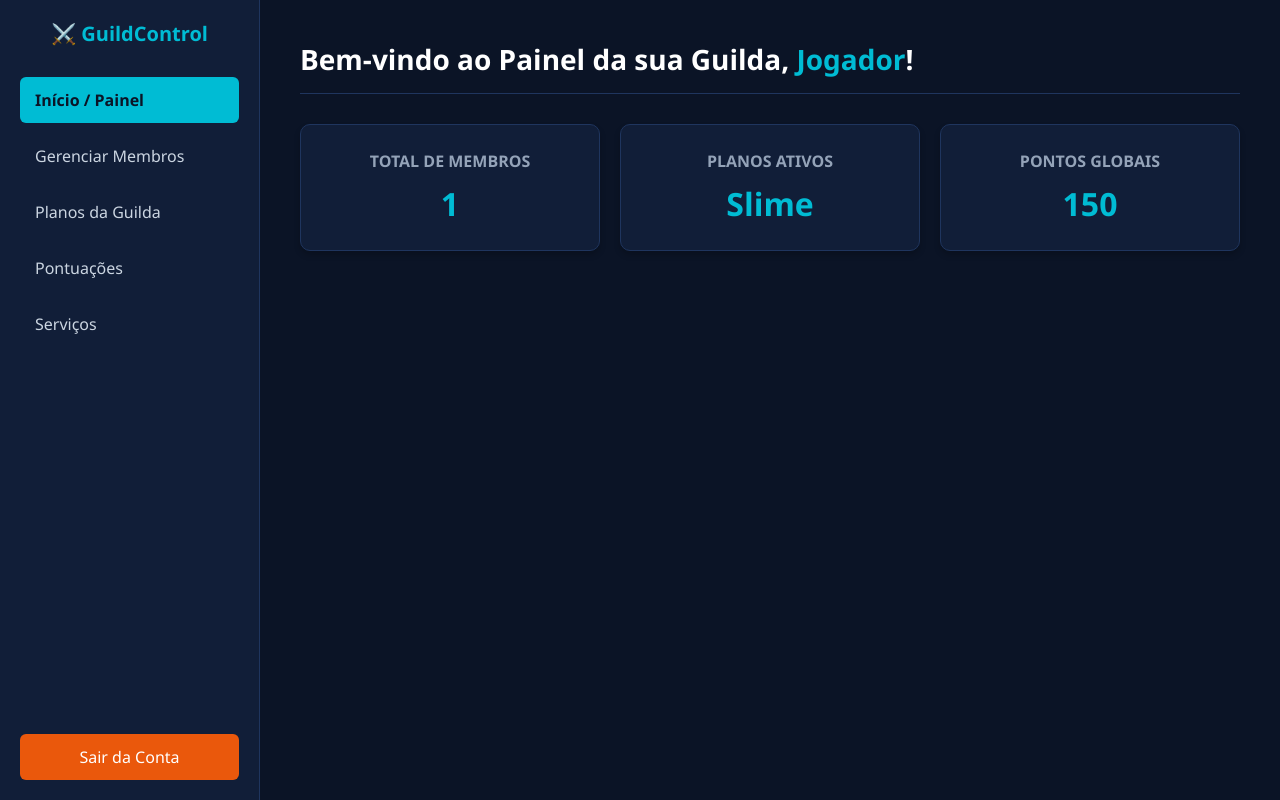
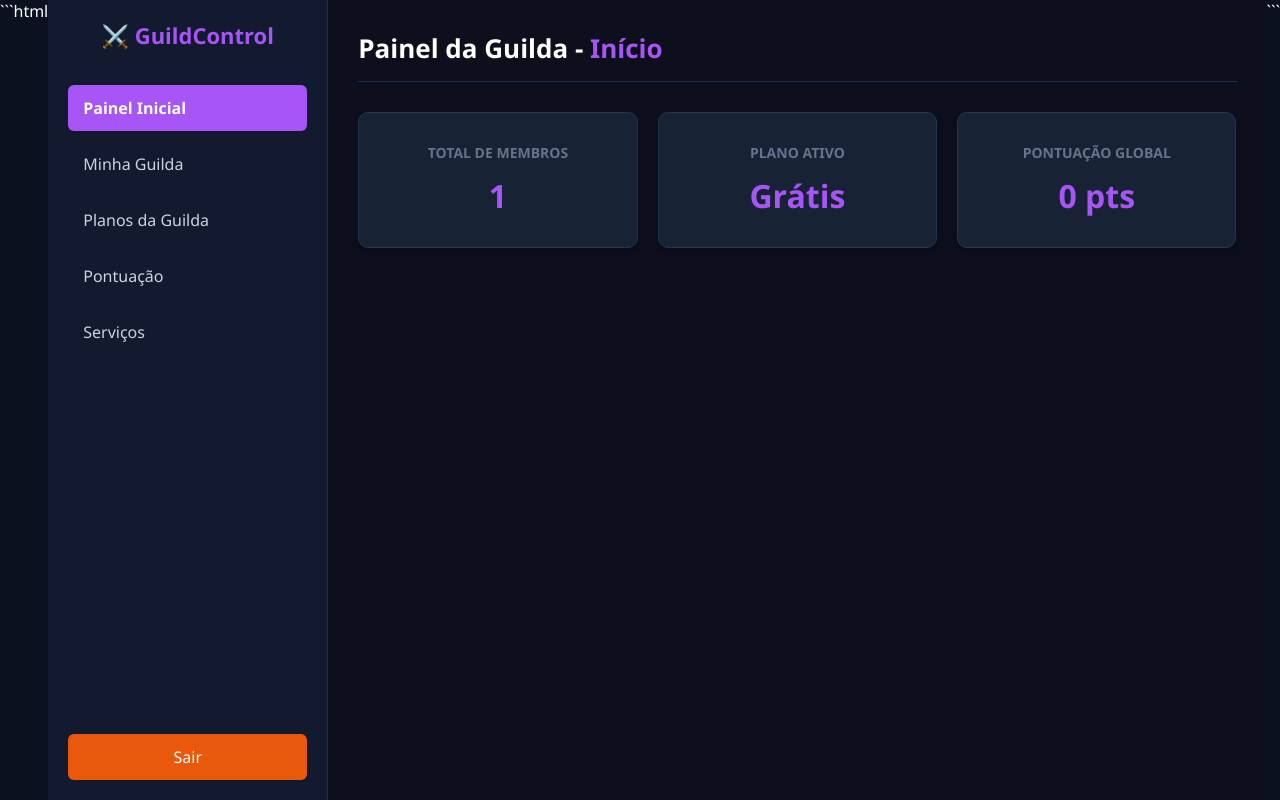
Before and after one commit to carloseduardodosreis06/guilda, a Flask app: page /dashboard in a window 1280 px wide. Run offline with Flask 3, Linux system fonts and the light colour scheme.

Commit message:
Revamp dashboard layout and styles
Updated the dashboard HTML structure and styles for improved layout and responsiveness.

````diff
--- a/GuildControl/templates/dashboard.html
+++ b/GuildControl/templates/dashboard.html
@@ -1,68 +1,75 @@
+```html
 <!DOCTYPE html>
 <html lang="pt-br">
 <head>
     <meta charset="UTF-8">
     <meta name="viewport" content="width=device-width, initial-scale=1.0">
-    <title>GuildControl - Dashboard</title>
+    <title>GuildControl - Painel</title>
     <style>
-        * { margin: 0; padding: 0; box-sizing: border-box; font-family: 'Segoe UI', Tahoma, Geneva, Verdana, sans-serif; }
-        body { display: flex; background-color: #0b1426; color: #ffffff; min-height: 100vh; }
+        * { margin: 0; padding: 0; box-sizing: border-box; font-family: 'Segoe UI', sans-serif; }
+        body { display: flex; flex-direction: row; background-color: #0b111e; color: #ffffff; min-height: 100vh; }
 
-        /* Menu Lateral */
-        .sidebar { width: 260px; background-color: #111e38; padding: 20px; display: flex; flex-direction: column; gap: 10px; border-right: 1px solid #1f355e; }
-        .sidebar h2 { font-size: 20px; color: #00bcd4; margin-bottom: 20px; text-align: center; font-weight: bold; }
-        .sidebar a { color: #cbd5e1; text-decoration: none; padding: 12px 15px; border-radius: 6px; font-weight: 500; transition: 0.3s; display: block; }
-        .sidebar a:hover, .sidebar a.active { background-color: #00bcd4; color: #0b1426; font-weight: bold; }
+        /* Menu Lateral - Computador */
+        .sidebar { width: 280px; background-color: #111a2e; padding: 20px; display: flex; flex-direction: column; gap: 10px; border-right: 1px solid #1f2d4a; flex-shrink: 0; }
+        .sidebar h2 { font-size: 22px; color: #a855f7; margin-bottom: 25px; text-align: center; font-weight: bold; }
+        .sidebar a { color: #cbd5e1; text-decoration: none; padding: 12px 15px; border-radius: 6px; font-weight: 500; transition: 0.3s; display: block; white-space: nowrap; }
+        .sidebar a:hover, .sidebar a.active { background-color: #a855f7; color: #ffffff; font-weight: bold; }
         .sidebar .logout { margin-top: auto; background-color: #ea580c; color: white; text-align: center; }
-        .sidebar .logout:hover { background-color: #dc2626; color: white; }
 
-        /* Conteúdo Principal */
-        .main-content { flex: 1; padding: 40px; }
-        .header { display: flex; justify-content: space-between; align-items: center; margin-bottom: 30px; border-bottom: 1px solid #1f355e; padding-bottom: 15px; }
-        .header h1 { font-size: 28px; }
-        .header span { color: #00bcd4; }
+        /* Área de Conteúdo */
+        .main-content { flex: 1; padding: 30px; background-color: #0d0f1d; }
+        .header { margin-bottom: 30px; border-bottom: 1px solid #1f2d4a; padding-bottom: 15px; }
+        .header h1 { font-size: 26px; }
+        .header span { color: #a855f7; }
 
-        /* Cards de Resumo */
-        .cards-grid { display: grid; grid-template-columns: repeat(auto-fit, minmax(220px, 1fr)); gap: 20px; margin-top: 20px; }
-        .card { background-color: #111e38; padding: 25px; border-radius: 10px; border: 1px solid #1f355e; text-align: center; box-shadow: 0 4px 6px rgba(0,0,0,0.2); }
-        .card h3 { font-size: 16px; color: #94a3b8; margin-bottom: 10px; text-transform: uppercase; }
-        .card p { font-size: 32px; font-weight: bold; color: #00bcd4; }
+        /* Grid que se adapta ao Celular */
+        .cards-grid { display: grid; grid-template-columns: repeat(auto-fit, minmax(240px, 1fr)); gap: 20px; margin-top: 20px; }
+        .card { background-color: #182235; padding: 30px; border-radius: 10px; border: 1px solid #26354e; text-align: center; box-shadow: 0 4px 6px rgba(0,0,0,0.3); }
+        .card h3 { font-size: 14px; color: #64748b; margin-bottom: 12px; text-transform: uppercase; }
+        .card p { font-size: 32px; font-weight: bold; color: #a855f7; }
+
+        /* DESIGN EXCLUSIVO PARA CELULAR (Telas pequenas) */
+        @media (max-width: 768px) {
+            body { flex-direction: column; }
+            .sidebar { width: 100%; border-right: none; border-bottom: 1px solid #1f2d4a; flex-direction: row; overflow-x: auto; padding: 15px; gap: 8px; scrollbar-width: none; }
+            .sidebar::-webkit-scrollbar { display: none; }
+            .sidebar h2 { display: none; }
+            .sidebar a { padding: 10px 14px; font-size: 14px; }
+            .sidebar .logout { margin-top: 0; background-color: #ea580c; }
+            .main-content { padding: 20px; }
+            .header h1 { font-size: 22px; }
+        }
     </style>
 </head>
 <body>
-
-    <!-- Menu Lateral -->
     <div class="sidebar">
         <h2>⚔️ GuildControl</h2>
-        <a href="/dashboard" class="active">Início / Painel</a>
-        <a href="/membros">Gerenciar Membros</a>
+        <a href="/dashboard" class="active">Painel Inicial</a>
+        <a href="/guilda">Minha Guilda</a>
         <a href="/planos">Planos da Guilda</a>
-        <a href="/pontuacoes">Pontuações</a>
+        <a href="/pontuacoes">Pontuação</a>
         <a href="/servicos">Serviços</a>
-        <a href="/auth/logout" class="logout">Sair da Conta</a>
+        <a href="/auth/logout" class="logout">Sair</a>
     </div>
-
-    <!-- Conteúdo da Página -->
     <div class="main-content">
         <div class="header">
-            <h1>Bem-vindo ao Painel da sua Guilda, <span>Jogador</span>!</h1>
+            <h1>Painel da Guilda - <span>Início</span></h1>
         </div>
-
         <div class="cards-grid">
             <div class="card">
                 <h3>Total de Membros</h3>
-                <p>1</p> <!-- O Flask vai preencher isso depois -->
+                <p>1</p>
             </div>
             <div class="card">
-                <h3>Planos Ativos</h3>
-                <p>Slime</p>
+                <h3>Plano Ativo</h3>
+                <p>Grátis</p>
             </div>
             <div class="card">
-                <h3>Pontos Globais</h3>
-                <p>150</p>
+                <h3>Pontuação Global</h3>
+                <p>0 pts</p>
             </div>
         </div>
     </div>
-
 </body>
 </html>
+```
````
